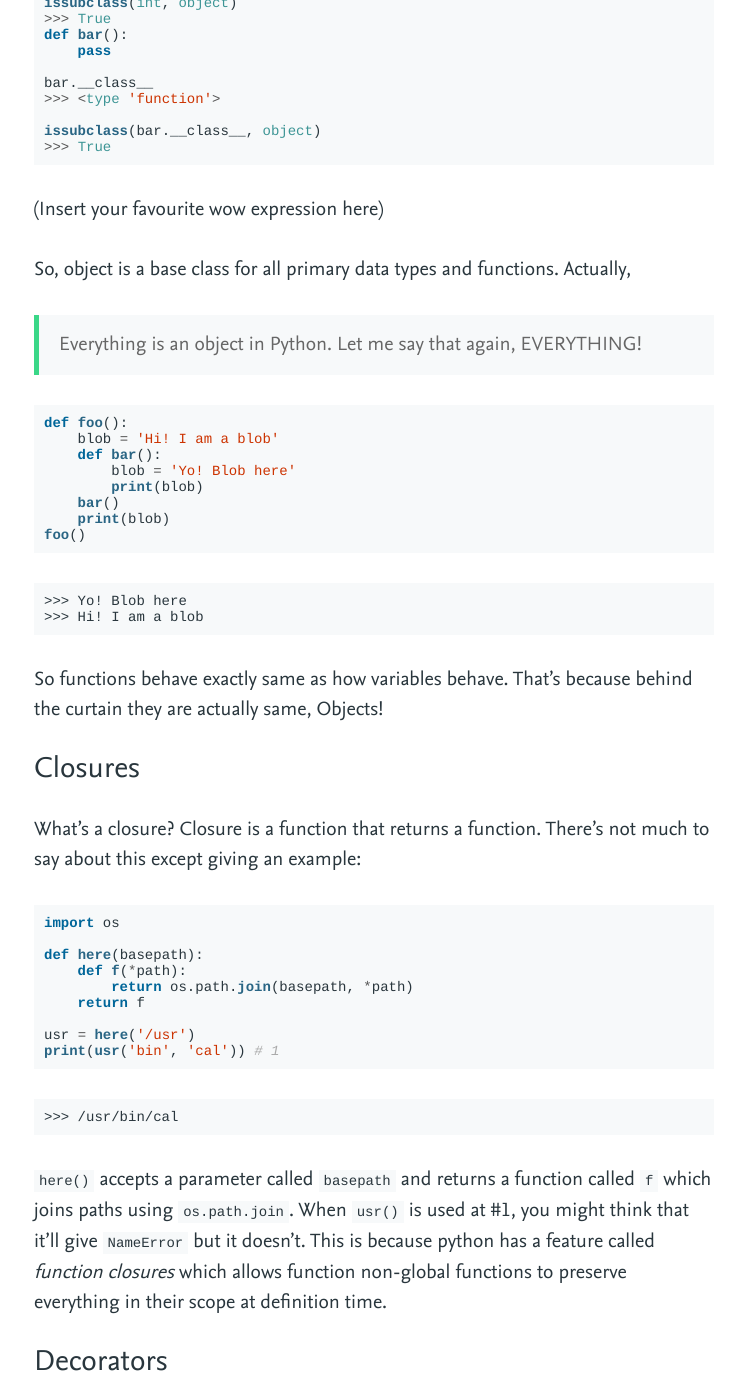
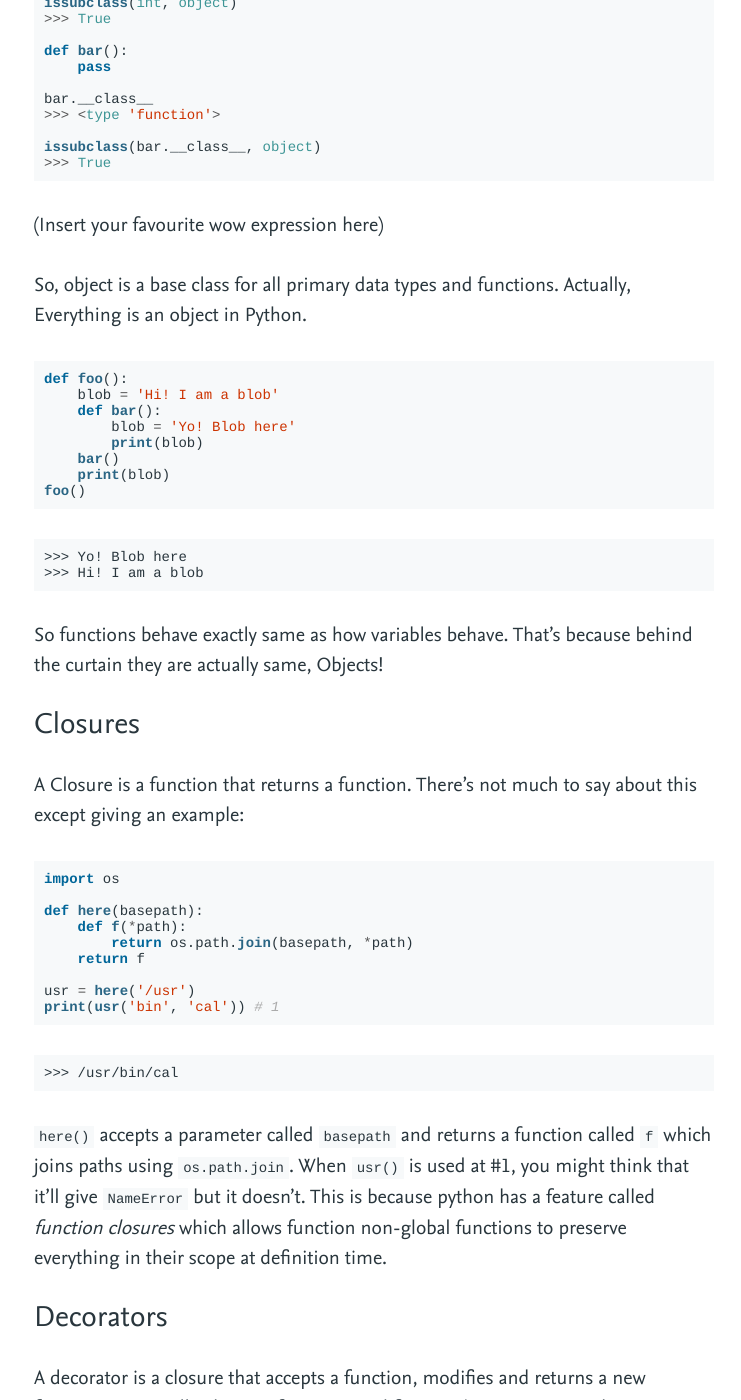
Before and after one commit to sourabhv/sourabhv.github.io, a Jekyll site: the page built from _posts/2014-09-7-decorators-in-python.md, in a window 1280 px wide and 1400 px high, scrolled down 1845 px. Shown: the whole window, without its empty margins (266-1007 px from the left). Built offline with Jekyll 4.4.1, drawn with Linux system fonts in a browser that asks for light colours; some web fonts are replaced; Markdown is read by kramdown in place of the engine named in the settings; comment, search, counter and statistics services are not loaded.

Commit message:
Fix Typos

```diff
--- a/_posts/2014-09-7-decorators-in-python.md
+++ b/_posts/2014-09-7-decorators-in-python.md
@@ -61,6 +61,7 @@ In python, functions are first class citizens. This means that the rules that ap
 {% highlight python %}
 issubclass(int, object)
 >>> True
+
 def bar():
     pass
 
@@ -73,9 +74,7 @@ issubclass(bar.__class__, object)
 
 (Insert your favourite wow expression here)
 
-So, object is a base class for all primary data types and functions. Actually,
-
-> Everything is an object in Python. Let me say that again, EVERYTHING!
+So, object is a base class for all primary data types and functions. Actually, Everything is an object in Python.
 
 {% highlight python %}
 def foo():
@@ -98,7 +97,7 @@ So functions behave exactly same as how variables behave. That's because behind
 Closures
 --------
 
-What's a closure? Closure is a function that returns a function. There's not much to say about this except giving an example:
+A Closure is a function that returns a function. There's not much to say about this except giving an example:
 
 {% highlight python %}
 import os
```
